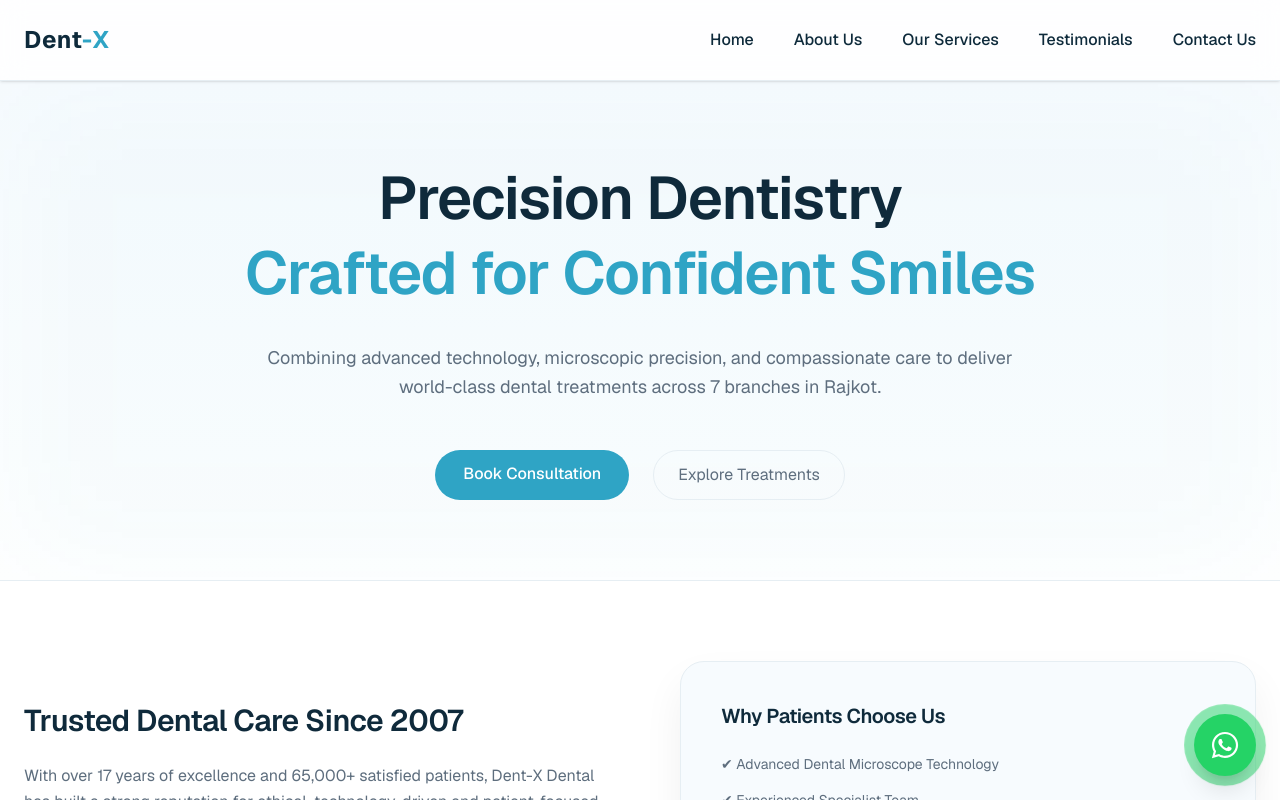
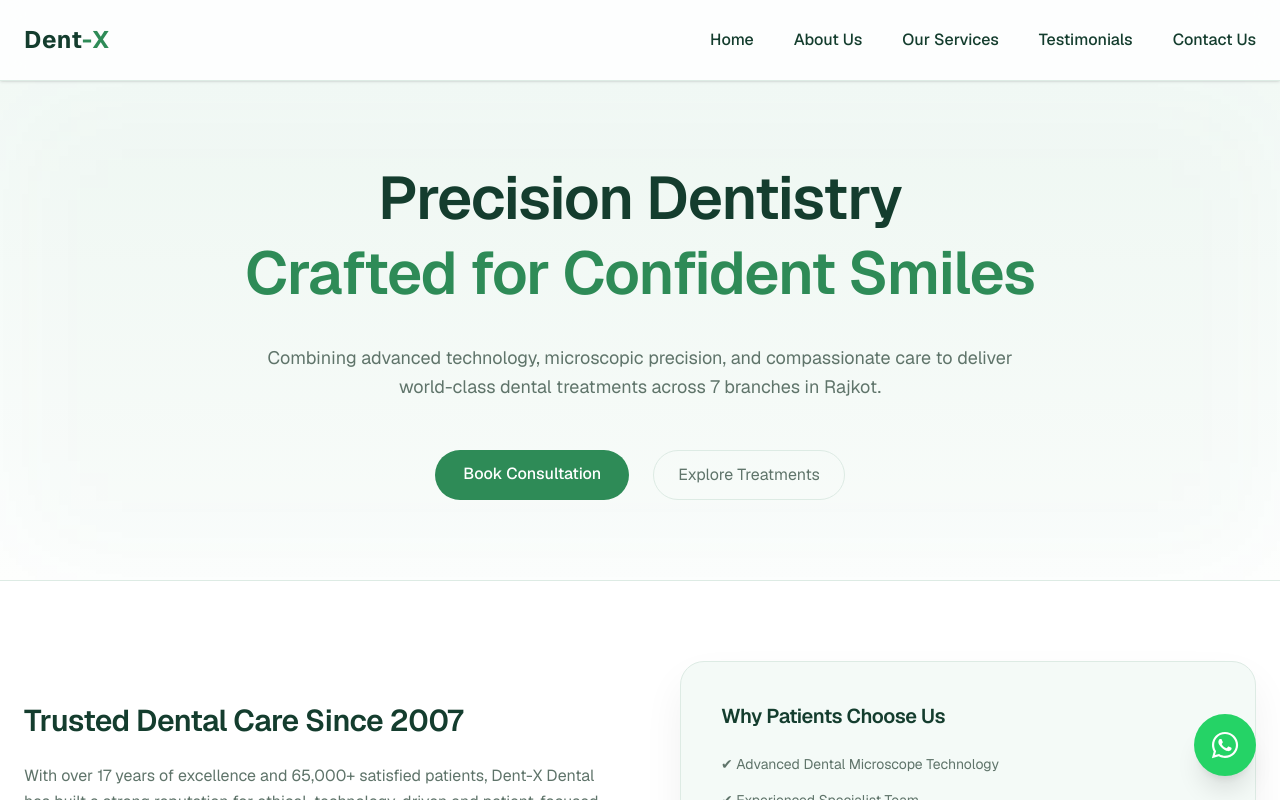
Before and after one commit to dentxdental2001-ops/dent-x_dental, a Next.js app: page / in a window 1280 px wide. Shown: the top 800 px of the page. Built offline with nearby package versions, Linux system fonts and the light colour scheme.

Commit message:
Refactor styles and layout for improved responsiveness and aesthetics; update metadata and integrate social media links in footer

```diff
--- a/src/app/contact/page.tsx
+++ b/src/app/contact/page.tsx
@@ -5,7 +5,7 @@ import { motion } from "framer-motion";
 
 export default function ContactPage() {
   return (
-    <div className="bg-[var(--contact-bg)]">
+    <div className="bg-[var(--contact-bg)] px-6">
 
       {/* ===== Hero Section ===== */}
       <section className="text-center px-4 sm:px-6 pt-16 sm:pt-20 pb-6">
--- a/src/app/globals.css
+++ b/src/app/globals.css
@@ -1,63 +1,59 @@
 @import "tailwindcss";
 
-/* ============================= */
-/* Premium Dental Theme */
-/* ============================= */
+/* ===================================================== */
+/* DENT-X — PREMIUM GREEN DENTAL THEME */
+/* ===================================================== */
 
 :root {
   /* ================= BRAND ================= */
-  --primary: #1F3F55;
-  --primary-dark: #183243;
-  --accent: #2FA4C5;
-  --accent-hover: #2389A7;
+  --primary: #1E4D3A;          /* Deep forest green */
+  --primary-dark: #163B2C;
+  --accent: #2E8B57;           /* Fresh emerald green */
+  --accent-hover: #256F47;
 
   /* ================= BACKGROUND ================= */
-  --background: #F7FBFE;
+  --background: #F4FAF7;       /* Soft mint white */
   --white: #FFFFFF;
-  --border-light: #E6EEF3;
+  --border-light: #DDEBE4;
 
   /* ================= TEXT ================= */
-  --heading: #0F2A3B;
-  --text: #5E6E7E;
-
-
+  --heading: #143D2E;
+  --text: #5F746A;
 
   --services-section-bg: #FFFFFF;
 
-  /* ================= TESTIMONIAL PAGE ================= */
-  --testimonial-bg: #F5FAFD;
+  /* ================= TESTIMONIAL ================= */
+  --testimonial-bg: #EEF6F2;
   --testimonial-card-bg: #FFFFFF;
-  --testimonial-shadow: 0 12px 30px rgba(0, 0, 0, 0.05);
+  --testimonial-shadow: 0 12px 30px rgba(20, 61, 46, 0.08);
 
-  --testimonial-heading: #0F2A3B;
-  --testimonial-text: #5E6E7E;
-
-  --testimonial-accent: #2FA4C5;
-  --testimonial-border: #E6EEF3;
-
+  --testimonial-heading: #143D2E;
+  --testimonial-text: #5F746A;
+  --testimonial-accent: #2E8B57;
+  --testimonial-border: #DDEBE4;
   --testimonial-star: #F4B400;
 
-  /* ================= CONTACT PAGE ================= */
-  --contact-bg: #F4FAFD;
+  /* ================= CONTACT ================= */
+  --contact-bg: #F2F8F5;
   --contact-card-bg: #FFFFFF;
-  --contact-card-shadow: 0 12px 30px rgba(0, 0, 0, 0.06);
-  --contact-border: var(--border-light);
+  --contact-card-shadow: 0 12px 30px rgba(20, 61, 46, 0.08);
+  --contact-border: #DDEBE4;
 
-  --contact-heading: var(--heading);
-  --contact-text: var(--text);
-  --contact-accent: var(--accent);
-  --contact-btn-bg: var(--accent);
-  --contact-btn-hover: var(--accent-hover);
+  --contact-heading: #143D2E;
+  --contact-text: #5F746A;
+  --contact-accent: #2E8B57;
+  --contact-btn-bg: #2E8B57;
+  --contact-btn-hover: #256F47;
 
   /* ================= FOOTER ================= */
-  --footer-bg: var(--primary);
+  --footer-bg: #1E4D3A;
   --footer-heading: #FFFFFF;
-  --footer-text: #D9E6ED; /* Improved contrast */
+  --footer-text: #CFE4DA;
 }
 
-/* ============================= */
-/* Base Styles */
-/* ============================= */
+/* ===================================================== */
+/* BASE STYLES */
+/* ===================================================== */
 
 html {
   scroll-behavior: smooth;
@@ -68,6 +64,7 @@ body {
   color: var(--text);
   font-family: var(--font-geist-sans), sans-serif;
   -webkit-font-smoothing: antialiased;
+  transition: background 0.3s ease, color 0.3s ease;
 }
 
 /* Headings */
@@ -84,9 +81,9 @@ section {
   padding: 80px 0;
 }
 
-/* ============================= */
-/* Buttons */
-/* ============================= */
+/* ===================================================== */
+/* BUTTONS */
+/* ===================================================== */
 
 .btn-primary {
   background: var(--accent);
@@ -102,25 +99,26 @@ section {
   transform: translateY(-2px);
 }
 
-/* ============================= */
-/* Form Elements */
-/* ============================= */
+/* ===================================================== */
+/* FORM ELEMENTS */
+/* ===================================================== */
 
 input,
 textarea {
   outline: none;
   transition: 0.2s ease;
+  border: 1px solid var(--border-light);
 }
 
 input:focus,
 textarea:focus {
   border-color: var(--accent);
-  box-shadow: 0 0 0 3px rgba(47, 164, 197, 0.15);
+  box-shadow: 0 0 0 3px rgba(46, 139, 87, 0.15);
 }
 
-/* ============================= */
-/* Utility Enhancements */
-/* ============================= */
+/* ===================================================== */
+/* UTILITIES */
+/* ===================================================== */
 
 .container-max {
   max-width: 1280px;
@@ -128,9 +126,9 @@ textarea:focus {
   padding: 0 24px;
 }
 
-/* ============================= */
-/* Contact Page */
-/* ============================= */
+/* ===================================================== */
+/* CONTACT BUTTON */
+/* ===================================================== */
 
 .contact-btn {
   background: var(--contact-btn-bg);
--- a/src/app/layout.tsx
+++ b/src/app/layout.tsx
@@ -1,4 +1,4 @@
-import type { Metadata } from "next";
+import type { Metadata, Viewport } from "next";
 import { Geist, Geist_Mono } from "next/font/google";
 import "./globals.css";
 import Header from "../components/Header";
@@ -16,12 +16,16 @@ const geistMono = Geist_Mono({
 });
 
 export const metadata: Metadata = {
+  metadataBase: new URL("https://dentxdental.com"),
+
   title: {
     default: "Dent-X Dental Clinic | Best Dentist in Rajkot",
     template: "%s | Dent-X Dental",
   },
+
   description:
     "Dent-X Dental Clinic in Rajkot offers Root Canal, Dental Implants, Teeth Whitening, Braces & Smile Designing. 17+ years of trusted dental care with 65,000+ happy patients.",
+
   keywords: [
     "Dentist in Rajkot",
     "Dental Clinic Rajkot",
@@ -31,9 +35,10 @@ export const metadata: Metadata = {
     "Braces in Rajkot",
     "Smile Designing",
   ],
+
   authors: [{ name: "Dent-X Dental" }],
   creator: "Dent-X Dental",
-  metadataBase: new URL("https://dentxdental.com"), // change when domain is live
+
   openGraph: {
     title: "Dent-X Dental Clinic | Your Smile, Our Passion",
     description:
@@ -43,23 +48,40 @@ export const metadata: Metadata = {
     locale: "en_IN",
     type: "website",
   },
+
+  twitter: {
+    card: "summary_large_image",
+    title: "Dent-X Dental Clinic | Best Dentist in Rajkot",
+    description:
+      "17+ years of trusted dental care in Rajkot. Root Canal, Implants, Braces & Smile Designing.",
+  },
+
   icons: {
     icon: "/favicon.ico",
   },
 };
 
+export const viewport: Viewport = {
+  width: "device-width",
+  initialScale: 1,
+};
+
 export default function RootLayout({
   children,
-}: Readonly<{
+}: {
   children: React.ReactNode;
-}>) {
+}) {
   return (
-    <html lang="en">
+    <html lang="en" suppressHydrationWarning>
       <body
-        className={`${geistSans.variable} ${geistMono.variable} antialiased bg-white text-[#1A364D]`}
+        className={`${geistSans.variable} ${geistMono.variable} antialiased min-h-screen flex flex-col`}
       >
         <Header />
-        <main>{children}</main>
+
+        <main className="flex-1">
+          {children}
+        </main>
+
         <Footer />
         <WhatsAppButton />
       </body>
--- a/src/app/page.tsx
+++ b/src/app/page.tsx
@@ -247,27 +247,6 @@ export default function HomePage() {
         </div>
       </section>
 
-      {/* ================= FINAL CTA ================= */}
-      <section className="py-32 bg-[var(--accent)] text-white">
-        <div className="container-max text-center">
-          <h3 className="text-3xl font-semibold mb-6">
-            Experience Precision Dentistry
-          </h3>
-
-          <p className="max-w-xl mx-auto mb-10 opacity-90">
-            Schedule your appointment today and let our experts redefine your
-            smile with care, precision and confidence.
-          </p>
-
-          <Link
-            href="/contact"
-            className="bg-white text-[var(--accent)] px-8 py-3 rounded-full font-medium hover:scale-105 transition"
-          >
-            Schedule Visit →
-          </Link>
-        </div>
-      </section>
-
     </div>
   );
 }
--- a/src/app/services/page.tsx
+++ b/src/app/services/page.tsx
@@ -150,16 +150,6 @@ export default function ServicesPage() {
                         </div>
 
                       </div>
-
-                      {/* CTA */}
-                      <div className="mt-10">
-                        <a
-                          href="/contact"
-                          className="inline-flex items-center gap-2 bg-[var(--accent)] text-white px-6 py-3 rounded-full shadow hover:scale-105 transition"
-                        >
-                          Book Consultation →
-                        </a>
-                      </div>
                     </motion.div>
                   )}
                 </AnimatePresence>
--- a/src/app/testimonials/page.tsx
+++ b/src/app/testimonials/page.tsx
@@ -44,7 +44,7 @@ export default function TestimonialsPage() {
   ];
 
   return (
-    <div className="bg-[var(--testimonial-bg)]">
+    <div className="bg-[var(--testimonial-bg)] px-6">
 
       {/* ===== Hero Section ===== */}
       <section className="text-center pt-20 px-6">
--- a/src/components/Footer.tsx
+++ b/src/components/Footer.tsx
@@ -1,5 +1,7 @@
 import Link from "next/link";
-import { Phone, Mail, MapPin } from "lucide-react";
+import { Phone, MapPin, Mail } from "lucide-react";
+import { FaWhatsapp, FaInstagram, FaFacebookF } from "react-icons/fa";
+import { SiGmail } from "react-icons/si";
 
 export default function Footer() {
   return (
@@ -7,8 +9,9 @@ export default function Footer() {
       className="mt-16"
       style={{ background: "var(--footer-bg)" }}
     >
-      <div className="max-w-7xl mx-auto px-6 py-14 text-[var(--footer-text)]">
-
+      <div className="max-w-7xl mx-auto px-6 py-14"
+        style={{ color: "var(--footer-text)" }}
+      >
         <div className="grid grid-cols-1 md:grid-cols-2 lg:grid-cols-4 gap-10">
 
           {/* Logo + Description */}
@@ -17,19 +20,54 @@ export default function Footer() {
               className="text-xl font-semibold mb-4"
               style={{ color: "var(--footer-heading)" }}
             >
-              Dent<span className="text-[#2FA4C5]">-X</span>
+              Dent<span style={{ color: "var(--accent)" }}>-X</span>
             </h2>
 
-            <p className="leading-relaxed text-sm">
+            <p className="leading-relaxed text-sm mb-6">
               Your trusted partner in dental health with 17+ years of excellence
               serving 65,000+ happy patients across 7 branches.
             </p>
+
+            {/* Social Icons */}
+            <div className="flex gap-4">
+              <a
+                href="https://wa.me/918881288859"
+                target="_blank"
+                className="p-2 rounded-full transition hover:scale-110"
+                style={{ background: "var(--accent)", color: "white" }}
+              >
+                <FaWhatsapp size={18} />
+              </a>
+
+              <a
+                href="#"
+                className="p-2 rounded-full transition hover:scale-110"
+                style={{ background: "var(--accent)", color: "white" }}
+              >
+                <FaInstagram size={18} />
+              </a>
+
+              <a
+                href="#"
+                className="p-2 rounded-full transition hover:scale-110"
+                style={{ background: "var(--accent)", color: "white" }}
+              >
+                <FaFacebookF size={18} />
+              </a>
+
+              <a
+                href="mailto:dentxdental2001@gmail.com"
+                className="p-2 rounded-full transition hover:scale-110"
+                style={{ background: "var(--accent)", color: "white" }}
+              >
+                <SiGmail size={18} />
+              </a>
+            </div>
           </div>
 
           {/* Quick Links */}
           <div>
-            <h3
-              className="text-base font-bold mb-4"
+            <h3 className="text-base font-bold mb-4"
               style={{ color: "var(--footer-heading)" }}
             >
               Quick Links
@@ -40,13 +78,10 @@ export default function Footer() {
                 { name: "Home", href: "/" },
                 { name: "Services", href: "/services" },
                 { name: "About Us", href: "/about" },
-                { name: "Our Team", href: "/team" },
                 { name: "Contact", href: "/contact" },
               ].map((item, index) => (
-                <Link
-                  key={index}
-                  href={item.href}
-                  className="hover:text-[#2FA4C5] transition duration-300"
+                <Link key={index} href={item.href}
+                  className="transition hover:opacity-80"
                 >
                   {item.name}
                 </Link>
@@ -56,8 +91,7 @@ export default function Footer() {
 
           {/* Services */}
           <div>
-            <h3
-              className="text-base font-bold mb-4"
+            <h3 className="text-base font-bold mb-4"
               style={{ color: "var(--footer-heading)" }}
             >
               Services
@@ -74,57 +108,44 @@ export default function Footer() {
 
           {/* Contact */}
           <div>
-            <h3
-              className="text-base font-bold mb-4"
+            <h3 className="text-base font-bold mb-4"
               style={{ color: "var(--footer-heading)" }}
             >
               Contact Us
             </h3>
 
             <div className="space-y-4 text-sm">
-
               <div className="flex items-center gap-3">
-                <Phone size={16} className="text-[#2FA4C5]" />
-                <a
-                  href="tel:+918881288859"
-                  className="hover:text-white transition"
-                >
-                  +91 8881288859
-                </a>
+                <Phone size={16} style={{ color: "var(--accent)" }} />
+                <a href="tel:+918881288859">+91 8881288859</a>
               </div>
 
               <div className="flex items-center gap-3">
-                <Mail size={16} className="text-[#2FA4C5]" />
-                <a
-                  href="mailto:dentxdental2001@gmail.com"
-                  className="hover:text-white transition"
-                >
+                <Mail size={16} style={{ color: "var(--accent)" }} />
+                <a href="mailto:dentxdental2001@gmail.com">
                   dentxdental2001@gmail.com
                 </a>
               </div>
 
               <div className="flex items-start gap-3">
-                <MapPin size={16} className="text-[#2FA4C5] mt-[2px]" />
+                <MapPin size={16} style={{ color: "var(--accent)" }} />
                 <a
                   href="https://www.google.com/maps?q=Dent-X+Dental+Rajkot"
                   target="_blank"
-                  rel="noopener noreferrer"
-                  className="leading-relaxed hover:text-white transition"
                 >
                   M205, Amin Marg, Rajkot, Gujarat 360001
                 </a>
               </div>
-
             </div>
           </div>
-
         </div>
 
         {/* Divider */}
-        <div className="border-t border-white/20 mt-10 pt-5 text-center text-xs opacity-80">
+        <div className="border-t mt-10 pt-5 text-center text-xs opacity-80"
+          style={{ borderColor: "rgba(255,255,255,0.2)" }}
+        >
           © {new Date().getFullYear()} Dent-X Dental. All rights reserved.
         </div>
-
       </div>
     </footer>
   );
--- a/src/components/Header.tsx
+++ b/src/components/Header.tsx
@@ -8,40 +8,47 @@ export default function Header() {
   const [isOpen, setIsOpen] = useState(false);
 
   return (
-    <header className="sticky top-0 z-50 bg-white/80 backdrop-blur-md border-b border-[#E6EEF3] shadow-sm">
+    <header className="sticky top-0 z-50 bg-white/80 backdrop-blur-md border-b shadow-sm"
+      style={{ borderColor: "var(--border-light)" }}
+    >
       <div className="max-w-7xl mx-auto px-6">
         <div className="flex justify-between items-center h-20">
 
           {/* Logo */}
           <Link
             href="/"
-            className="text-2xl font-bold text-[#0E2A3B] tracking-wide"
+            className="text-2xl font-bold tracking-wide"
+            style={{ color: "var(--heading)" }}
           >
-            Dent<span className="text-[#2FA4C5]">-X</span>
+            Dent<span style={{ color: "var(--accent)" }}>-X</span>
           </Link>
 
           {/* Desktop Navigation */}
-          <nav className="hidden md:flex items-center gap-10 font-medium text-[#0E2A3B]">
-            <Link href="/" className="hover:text-[#2FA4C5] transition">
-              Home
-            </Link>
-            <Link href="/about" className="hover:text-[#2FA4C5] transition">
-              About Us
-            </Link>
-            <Link href="/services" className="hover:text-[#2FA4C5] transition">
-              Our Services
-            </Link>
-            <Link href="/testimonials" className="hover:text-[#2FA4C5] transition">
-              Testimonials
-            </Link>
-            <Link href="/contact" className="hover:text-[#2FA4C5] transition">
-              Contact Us
-            </Link>
+          <nav
+            className="hidden md:flex items-center gap-10 font-medium"
+            style={{ color: "var(--heading)" }}
+          >
+            {["/", "/about", "/services", "/testimonials", "/contact"].map((path, i) => {
+              const names = ["Home", "About Us", "Our Services", "Testimonials", "Contact Us"];
+              return (
+                <Link
+                  key={i}
+                  href={path}
+                  className="transition"
+                  style={{}}
+                  onMouseEnter={(e) => (e.currentTarget.style.color = "var(--accent)")}
+                  onMouseLeave={(e) => (e.currentTarget.style.color = "var(--heading)")}
+                >
+                  {names[i]}
+                </Link>
+              );
+            })}
           </nav>
 
           {/* Mobile Menu Button */}
           <button
-            className="md:hidden text-[#0E2A3B]"
+            className="md:hidden"
+            style={{ color: "var(--heading)" }}
             onClick={() => setIsOpen(!isOpen)}
           >
             {isOpen ? <X size={28} /> : <Menu size={28} />}
@@ -51,22 +58,15 @@ export default function Header() {
 
       {/* Mobile Menu */}
       {isOpen && (
-        <div className="md:hidden bg-white border-t border-[#E6EEF3] px-6 py-6 space-y-6 text-[#0E2A3B]">
-          <Link href="/" className="block">
-            Home
-          </Link>
-          <Link href="/about" className="block">
-            About Us
-          </Link>
-          <Link href="/services" className="block">
-            Our Services
-          </Link>
-          <Link href="/testimonials" className="block">
-            Testimonials
-          </Link>
-          <Link href="/contact" className="block">
-            Contact Us
-          </Link>
+        <div
+          className="md:hidden bg-white border-t px-6 py-6 space-y-6"
+          style={{ borderColor: "var(--border-light)", color: "var(--heading)" }}
+        >
+          <Link href="/">Home</Link>
+          <Link href="/about">About Us</Link>
+          <Link href="/services">Our Services</Link>
+          <Link href="/testimonials">Testimonials</Link>
+          <Link href="/contact">Contact Us</Link>
         </div>
       )}
     </header>
--- a/src/components/WhatsAppButton.tsx
+++ b/src/components/WhatsAppButton.tsx
@@ -3,7 +3,7 @@
 import { FaWhatsapp } from "react-icons/fa";
 
 export default function WhatsAppButton() {
-  const phoneNumber = "8881288859"; // change to your number
+  const phoneNumber = "918881288859"; // change to your number
   const message = "Hello, I would like to book a dental appointment.";
 
   const whatsappUrl = `https://wa.me/${phoneNumber}?text=${encodeURIComponent(
```
